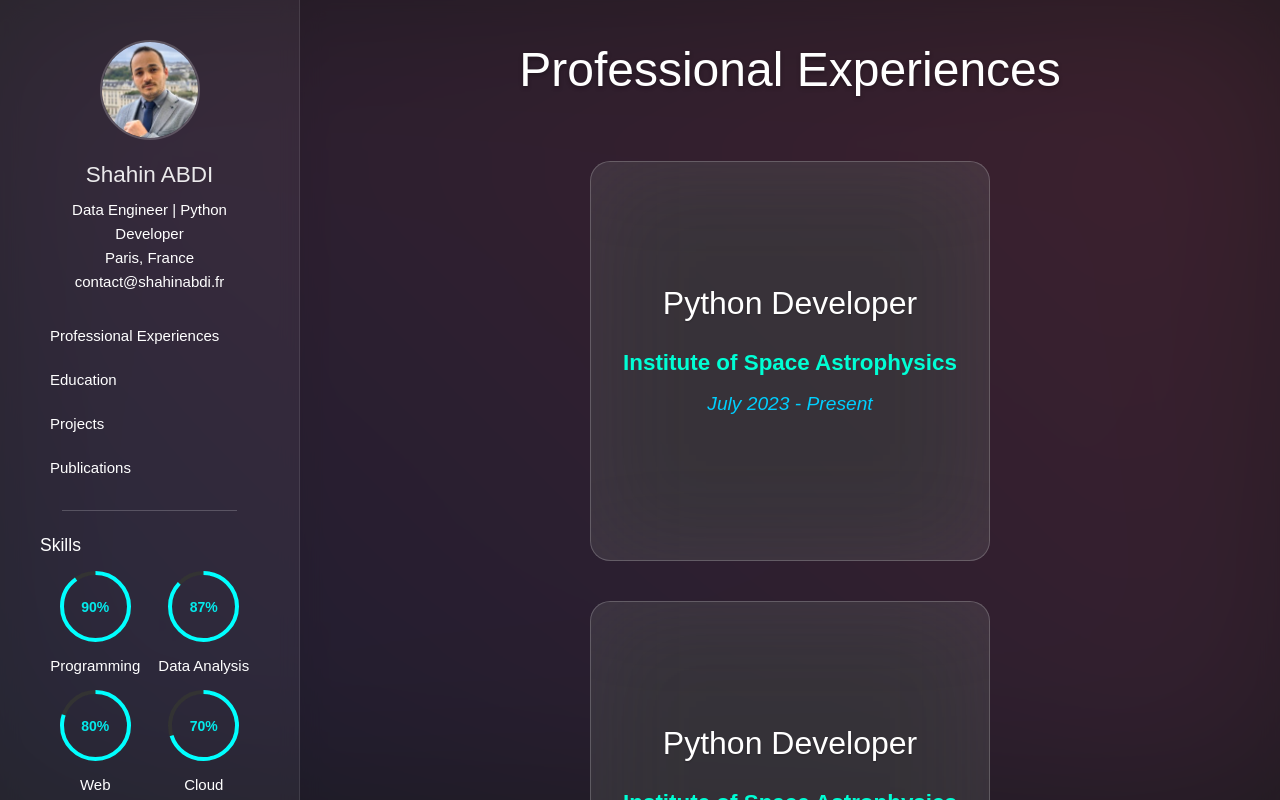
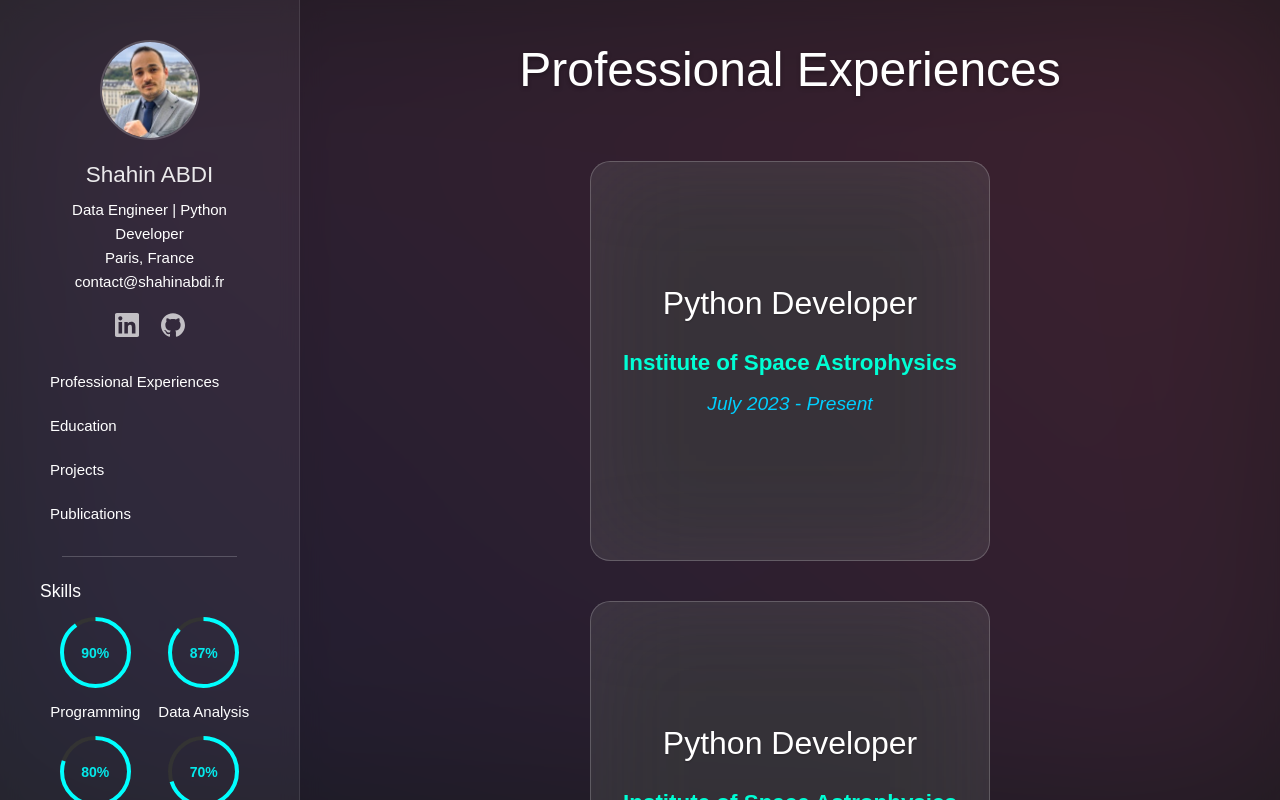
Before and after one commit to shahinabdi/portfolio, a Vue app: page / in a window 1280 px wide. Shown: the top 800 px of the page. Built offline with nearby package versions, Linux system fonts and the light colour scheme; a web font is replaced by a local one.

Commit message:
feat: add social media links to sidebar

```diff
--- a/src/components/SidebarComponent.vue
+++ b/src/components/SidebarComponent.vue
@@ -7,6 +7,32 @@
         <p>Data Engineer | Python Developer</p>
         <p>Paris, France</p>
         <p>contact@shahinabdi.fr</p>
+        <div class="social-links">
+          <a
+            href="https://linkedin.com/in/shahinabdi"
+            target="_blank"
+            rel="noopener noreferrer"
+            class="social-link"
+          >
+            <svg class="social-icon" viewBox="0 0 24 24" fill="currentColor">
+              <path
+                d="M20.447 20.452h-3.554v-5.569c0-1.328-.027-3.037-1.852-3.037-1.853 0-2.136 1.445-2.136 2.939v5.667H9.351V9h3.414v1.561h.046c.477-.9 1.637-1.85 3.37-1.85 3.601 0 4.267 2.37 4.267 5.455v6.286zM5.337 7.433c-1.144 0-2.063-.926-2.063-2.065 0-1.138.92-2.063 2.063-2.063 1.14 0 2.064.925 2.064 2.063 0 1.139-.925 2.065-2.064 2.065zm1.782 13.019H3.555V9h3.564v11.452zM22.225 0H1.771C.792 0 0 .774 0 1.729v20.542C0 23.227.792 24 1.771 24h20.451C23.2 24 24 23.227 24 22.271V1.729C24 .774 23.2 0 22.222 0h.003z"
+              />
+            </svg>
+          </a>
+          <a
+            href="https://github.com/shahinabdi"
+            target="_blank"
+            rel="noopener noreferrer"
+            class="social-link"
+          >
+            <svg class="social-icon" viewBox="0 0 24 24" fill="currentColor">
+              <path
+                d="M12 .297c-6.63 0-12 5.373-12 12 0 5.303 3.438 9.8 8.205 11.385.6.113.82-.258.82-.577 0-.285-.01-1.04-.015-2.04-3.338.724-4.042-1.61-4.042-1.61C4.422 18.07 3.633 17.7 3.633 17.7c-1.087-.744.084-.729.084-.729 1.205.084 1.838 1.236 1.838 1.236 1.07 1.835 2.809 1.305 3.495.998.108-.776.417-1.305.76-1.605-2.665-.3-5.466-1.332-5.466-5.93 0-1.31.465-2.38 1.235-3.22-.135-.303-.54-1.523.105-3.176 0 0 1.005-.322 3.3 1.23.96-.267 1.98-.399 3-.405 1.02.006 2.04.138 3 .405 2.28-1.552 3.285-1.23 3.285-1.23.645 1.653.24 2.873.12 3.176.765.84 1.23 1.91 1.23 3.22 0 4.61-2.805 5.625-5.475 5.92.42.36.81 1.096.81 2.22 0 1.606-.015 2.896-.015 3.286 0 .315.21.69.825.57C20.565 22.092 24 17.592 24 12.297c0-6.627-5.373-12-12-12"
+              />
+            </svg>
+          </a>
+        </div>
       </div>
       <nav class="nav">
         <ul>
@@ -292,7 +318,32 @@
   transform: scale(1.1);
   background: rgba(0, 185, 219, 0.3);
 }
+.social-links {
+  display: flex;
+  justify-content: center;
+  gap: 1rem;
+  margin-top: 1rem;
+}
 
+.social-link {
+  color: rgba(255, 255, 255, 0.7);
+  transition:
+    color 0.3s,
+    transform 0.3s;
+  display: flex;
+  align-items: center;
+  justify-content: center;
+}
+
+.social-link:hover {
+  color: rgba(0, 255, 255, 0.9);
+  transform: scale(1.1);
+}
+
+.social-icon {
+  width: 24px;
+  height: 24px;
+}
 @media (max-width: 768px) {
   .sidebar {
     display: none;
```
